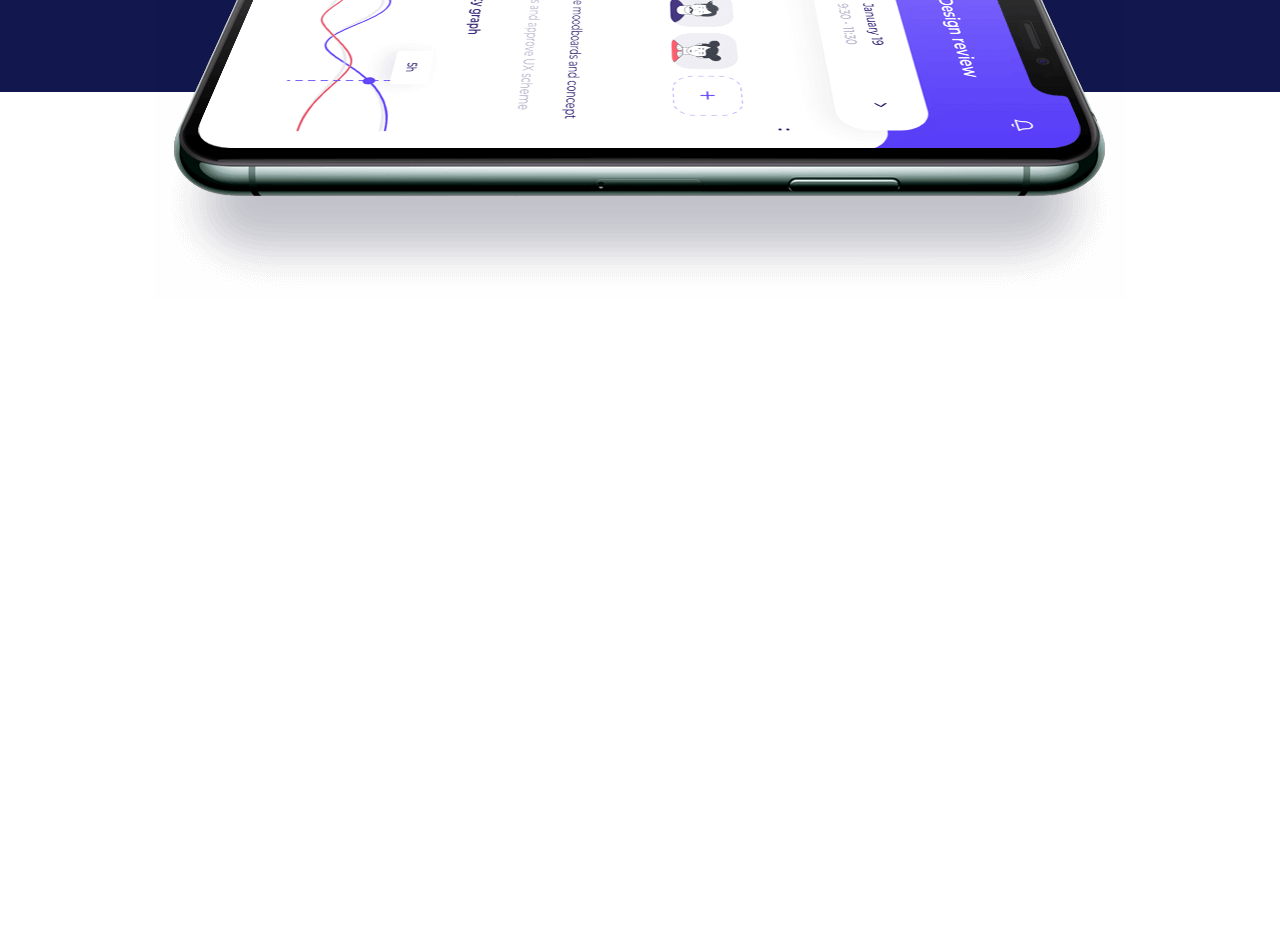
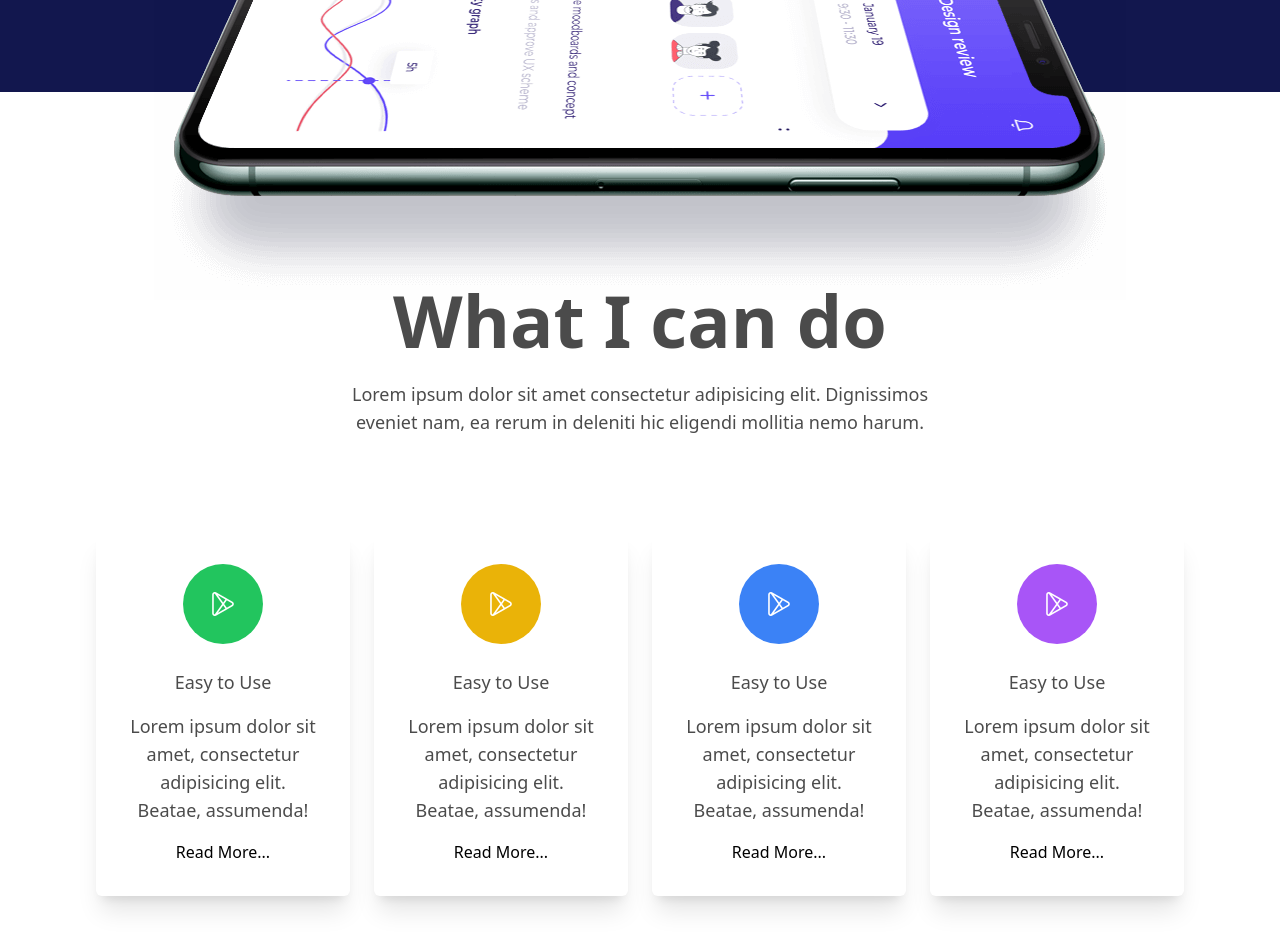
Before and after one commit to mizanff/tailwind-mobile-with-daisyui, a plain HTML site: page index.html in a window 1280 px wide. Shown: the part 765-1715 px from the top of the page. Before the commit the page ends 1065 px from the top, so only its background shows below. Drawn offline with nearby package versions, Linux system fonts and the light colour scheme.

Commit message:
added a grid section

```diff
--- a/index.html
+++ b/index.html
@@ -49,5 +49,55 @@
             </div>
         </div>
     </header>
+    <section class="my-48">
+        <div class="text-center mb-24">
+            <h1 class="text-7xl font-bold opacity-70 mb-6">What I can do</h1>
+            <p class="w-[50%] mx-auto opacity-70 text-lg">Lorem ipsum dolor sit amet consectetur adipisicing elit. Dignissimos eveniet nam, ea rerum in deleniti hic eligendi mollitia nemo harum.</p>
+        </div>
+        <div class="container lg:px-24 px-8">
+            <div class="grid grid-cols-1 md:grid-cols-2 lg:grid-cols-4 gap-6">
+                <div class="shadow-xl rounded-md p-8">
+                    <div class="w-20 h-20 rounded-full mx-auto bg-green-500 flex items-center justify-center">
+                        <img src="./assets/play-store.png" alt="">
+                    </div>
+                    <div class="text-center mt-6 space-y-4">
+                        <h6 class="text-lg font-medium opacity-70">Easy to Use</h6>
+                        <p class="text-lg opacity-70">Lorem ipsum dolor sit amet, consectetur adipisicing elit. Beatae, assumenda!</p>
+                        <button>Read More...</button>
+                    </div>
+                </div>
+                <div class="shadow-xl rounded-md p-8">
+                    <div class="w-20 h-20 rounded-full mx-auto bg-yellow-500 flex items-center justify-center">
+                        <img src="./assets/play-store.png" alt="">
+                    </div>
+                    <div class="text-center mt-6 space-y-4">
+                        <h6 class="text-lg font-medium opacity-70">Easy to Use</h6>
+                        <p class="text-lg opacity-70">Lorem ipsum dolor sit amet, consectetur adipisicing elit. Beatae, assumenda!</p>
+                        <button>Read More...</button>
+                    </div>
+                </div>
+                <div class="shadow-xl rounded-md p-8">
+                    <div class="w-20 h-20 rounded-full mx-auto bg-blue-500 flex items-center justify-center">
+                        <img src="./assets/play-store.png" alt="">
+                    </div>
+                    <div class="text-center mt-6 space-y-4">
+                        <h6 class="text-lg font-medium opacity-70">Easy to Use</h6>
+                        <p class="text-lg opacity-70">Lorem ipsum dolor sit amet, consectetur adipisicing elit. Beatae, assumenda!</p>
+                        <button>Read More...</button>
+                    </div>
+                </div>
+                <div class="shadow-xl rounded-md p-8">
+                    <div class="w-20 h-20 rounded-full mx-auto bg-purple-500 flex items-center justify-center">
+                        <img src="./assets/play-store.png" alt="">
+                    </div>
+                    <div class="text-center mt-6 space-y-4">
+                        <h6 class="text-lg font-medium opacity-70">Easy to Use</h6>
+                        <p class="text-lg opacity-70">Lorem ipsum dolor sit amet, consectetur adipisicing elit. Beatae, assumenda!</p>
+                        <button>Read More...</button>
+                    </div>
+                </div>
+            </div>
+        </div>
+    </section>
 </body>
 </html>
```
